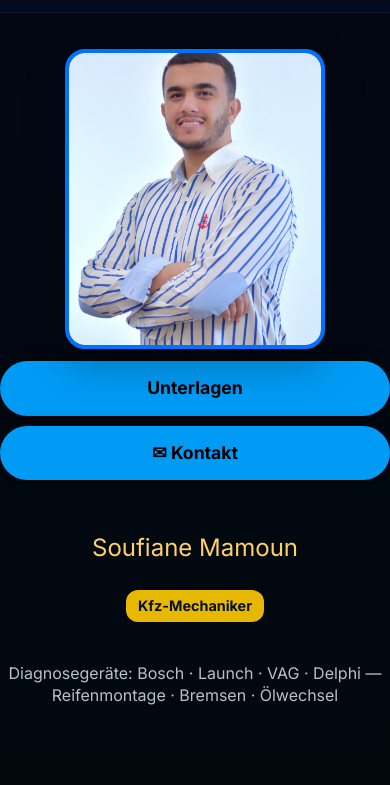
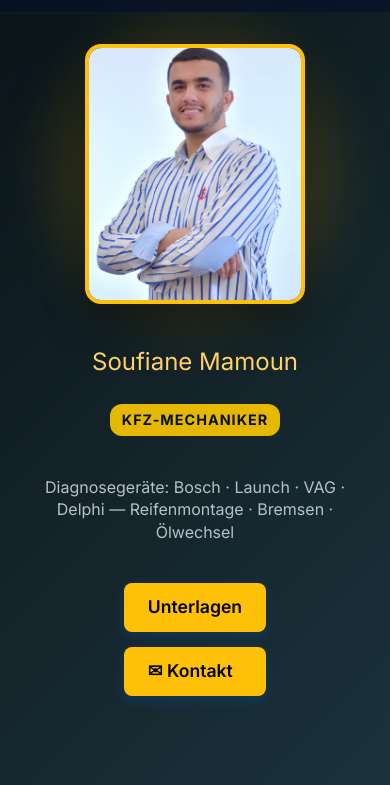
Before and after one commit to soufianmamoun/kfz-mechaniker, a website: page index.html in a window 390 px wide. Shown: the part 59-844 px from the top of the page. Drawn offline with Linux system fonts and the light colour scheme.

Commit message:
Update index.html

```diff
--- a/index.html
+++ b/index.html
@@ -536,7 +536,7 @@ h1#hero-title {
      #formFeedback.error {
        color: #ff4d4f; /* Rote Fehlerfarbe */
      }
-   }
+
 
 
     /* profile card */
@@ -634,7 +634,7 @@ h1#hero-title {
 .btn.yellow,
 .btn-cv,
 .btn-contact {
-  background: #009bf5;
+  background: #acf500;
   color: #000;
   border: none;
   transition: 0.3s ease;
@@ -747,8 +747,196 @@ h1#hero-title {
   .hero-text {
     align-items: center;
   }
+/* Hero Grid */
+.hero-grid {
+  display: grid;
+  grid-template-columns: 1fr 420px;
+  gap: 36px;
+  align-items: center;
+}
+@media (max-width:960px){
+  .hero-grid{
+    grid-template-columns:1fr;
+    text-align: center;
+  }
 }
 
+/* Profile Buttons nur auf Handy */
+.mobile-buttons {
+  display: none;
+  margin-top: 14px;
+  flex-direction: column;
+  gap: 10px;
+}
+@media (max-width:960px){
+  .desktop-buttons {
+    display: none;
+  }
+  .mobile-buttons {
+    display: flex;
+    justify-content: center;
+  }
+}
+
+/* Profile Card */
+.profile-card {
+  position: relative;
+  display: flex;
+  justify-content: center;
+  align-items: center;
+}
+.profile-bg {
+  position: absolute;
+  top: 50%;
+  left: 50%;
+  width: 300px;
+  height: 320px;
+  border-radius: 50%;
+  transform: translate(-50%,-50%);
+  background: radial-gradient(circle, rgba(255,209,102,0.18), rgba(0,114,255,0.06));
+  filter: blur(16px);
+  z-index: 0;
+}
+.profile-img {
+  width: 240px;
+  height: 300px;
+  border-radius: 12px;
+  object-fit: cover;
+  border: 4px solid var(--blue-500);
+  box-shadow: var(--shadow);
+  position: relative;
+  z-index: 2;
+  transition: transform .25s;
+}
+.profile-img:hover {
+  transform: scale(1.04) rotate(-1deg);
+}
+
+/* HERO */
+.hero {
+  min-height: 100vh;
+  display: flex;
+  align-items: center;
+  position: relative;
+  background: linear-gradient(135deg, #0f2027, #203a43, #2c5364);
+  color: #fff;
+  overflow: hidden;
+}
+.overlay {
+  position: absolute;
+  top:0; left:0;
+  width:100%; height:100%;
+  background: rgba(0,0,0,0.4);
+  z-index:0;
+}
+
+/* Hero Grid Desktop */
+.hero-grid {
+  display: flex;
+  align-items: center;
+  justify-content: space-between;
+  max-width: 1100px;
+  margin: 0 auto;
+  padding: 0 20px;
+  gap: 40px;
+}
+.hero-text {
+  max-width: 600px;
+  z-index:2;
+}
+.eyebrow {
+  font-size: 1.2rem;
+  color: #ffc107;
+  letter-spacing: 1px;
+  text-transform: uppercase;
+}
+h1#hero-title {
+  font-size: 3rem;
+  margin: 0.3em 0;
+  font-weight: 700;
+}
+.profile-skills {
+  margin-top: 20px;
+  font-size: 1.05rem;
+  line-height: 1.6;
+  color: #e0e0e0;
+}
+
+/* Buttons */
+.cta-row {
+  margin-top: 30px;
+  display: flex;
+  gap: 20px;
+}
+.btn {
+  padding: 12px 24px;
+  border-radius: 8px;
+  font-weight: 600;
+  text-decoration: none;
+  transition: 0.3s;
+}
+.btn.yellow {
+  background: #ffc107;
+  color: #000;
+}
+.btn.yellow:hover {
+  background: #e6b800;
+  transform: translateY(-2px);
+}
+
+/* Profilbild */
+.profile-card {
+  position: relative;
+  z-index:2;
+}
+.profile-bg {
+  position: absolute;
+  top: 50%;
+  left: 50%;
+  width: 300px;
+  height: 320px;
+  border-radius: 50%;
+  transform: translate(-50%,-50%);
+  background: radial-gradient(circle, rgba(255,193,7,0.3), rgba(0,0,0,0.1));
+  filter: blur(24px);
+  z-index:0;
+}
+.profile-img {
+  width: 280px;
+  height: 320px;
+  border-radius: 16px;
+  object-fit: cover;
+  border: 4px solid #ffc107;
+  box-shadow: 0 20px 40px rgba(0,0,0,0.4);
+  transition: transform 0.3s, box-shadow 0.3s;
+}
+.profile-img:hover {
+  transform: scale(1.05) rotate(-1deg);
+  box-shadow: 0 25px 50px rgba(0,0,0,0.5);
+}
+
+/* Responsive */
+@media (max-width: 960px){
+  .hero-grid {
+    flex-direction: column;
+    text-align: center;
+  }
+  .profile-img {
+    width: 220px;
+    height: 260px;
+  }
+  h1#hero-title {
+    font-size: 2.5rem;
+  }
+  .profile-skills {
+    font-size: 1rem;
+  }
+  .cta-row {
+    flex-direction: column;
+    gap: 15px;
+    justify-content: center;
+  }
+}
 
 
 
@@ -812,20 +1000,15 @@ h1#hero-title {
 
 <!-- HERO -->
 <!-- HERO -->
-<section class="hero parallax" id="about" aria-labelledby="hero-title">
+<section class="hero" id="about" aria-labelledby="hero-title">
   <div class="overlay"></div>
 
   <div class="container hero-grid">
 
-    <!-- PROFILBILD MOBIL + DESKTOP -->
+    <!-- PROFILBILD -->
     <aside class="profile-card" aria-label="Profilbild von Soufiane">
+      <div class="profile-bg"></div>
       <img src="images/IMG_6471.JPG" alt="Soufiane Mamoun" class="profile-img">
-
-      <!-- Buttons nur Handy -->
-      <div class="mobile-buttons">
-        <a class="btn yellow" href="zertifikate/zertifikate.pdf" download>Unterlagen</a>
-        <a href="#contact" class="btn yellow">✉ Kontakt</a>
-      </div>
     </aside>
 
     <!-- TEXT -->
@@ -835,6 +1018,11 @@ h1#hero-title {
 
       <div class="profile-skills">
         Diagnosegeräte: Bosch · Launch · VAG · Delphi — Reifenmontage · Bremsen · Ölwechsel
+      </div>
+
+      <div class="cta-row">
+        <a class="btn yellow" href="zertifikate/zertifikate.pdf" download>Unterlagen</a>
+        <a href="#contact" class="btn yellow">✉ Kontakt</a>
       </div>
     </div>
 
```
